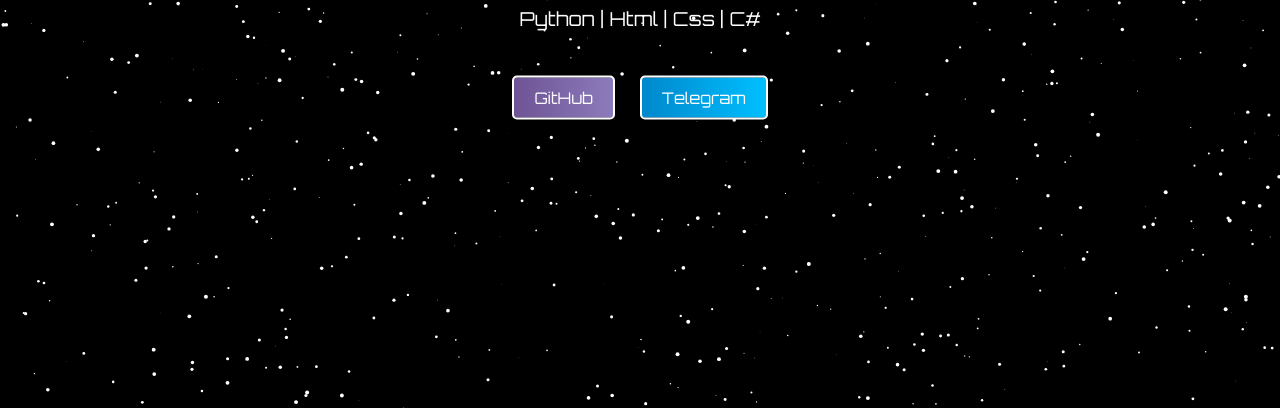
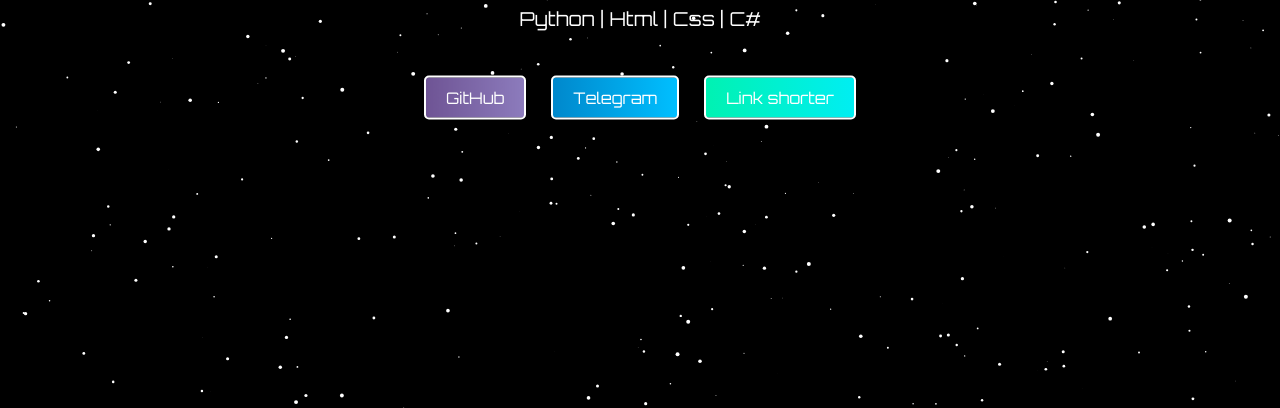
Before and after one commit to kyrowin/biosite, a plain HTML site: page index.html in a window 1280 px wide. Shown: the part 392-800 px from the top of the page. Drawn offline with Linux system fonts and the light colour scheme.

Commit message:
Add link shorter button and style

```diff
--- a/index.html
+++ b/index.html
@@ -16,6 +16,7 @@
         <div class="buttons">
             <a href="https://github.com/kyrowin" target="_blank" class="button github">GitHub</a>
             <a href="https://t.me/Kyrowin" target="_blank" class="button telegram">Telegram</a>
+	    <a href="https://short.kyrowin.ru" target="_blank" class="button shorter">Link shorter</a>
         </div>
     </div>
     <canvas id="stars"></canvas>
--- a/script.js
+++ b/script.js
@@ -4,7 +4,7 @@ canvas.width = window.innerWidth;
 canvas.height = window.innerHeight;
 
 let stars = [];
-const numStars = 1024; // Increased number of stars
+const numStars = 512; // Increased number of stars
 
 class Star {
     constructor() {
--- a/style.css
+++ b/style.css
@@ -68,6 +68,10 @@ body {
     background: linear-gradient(to right, #0088cc, #00bfff);
 }
 
+.button.shorter {
+    background: linear-gradient(to right, #00f2b2, #00eef2);
+}
+
 .button:hover {
     transform: scale(1.1);
     box-shadow: 0px 0px 20px 5px white;
```
